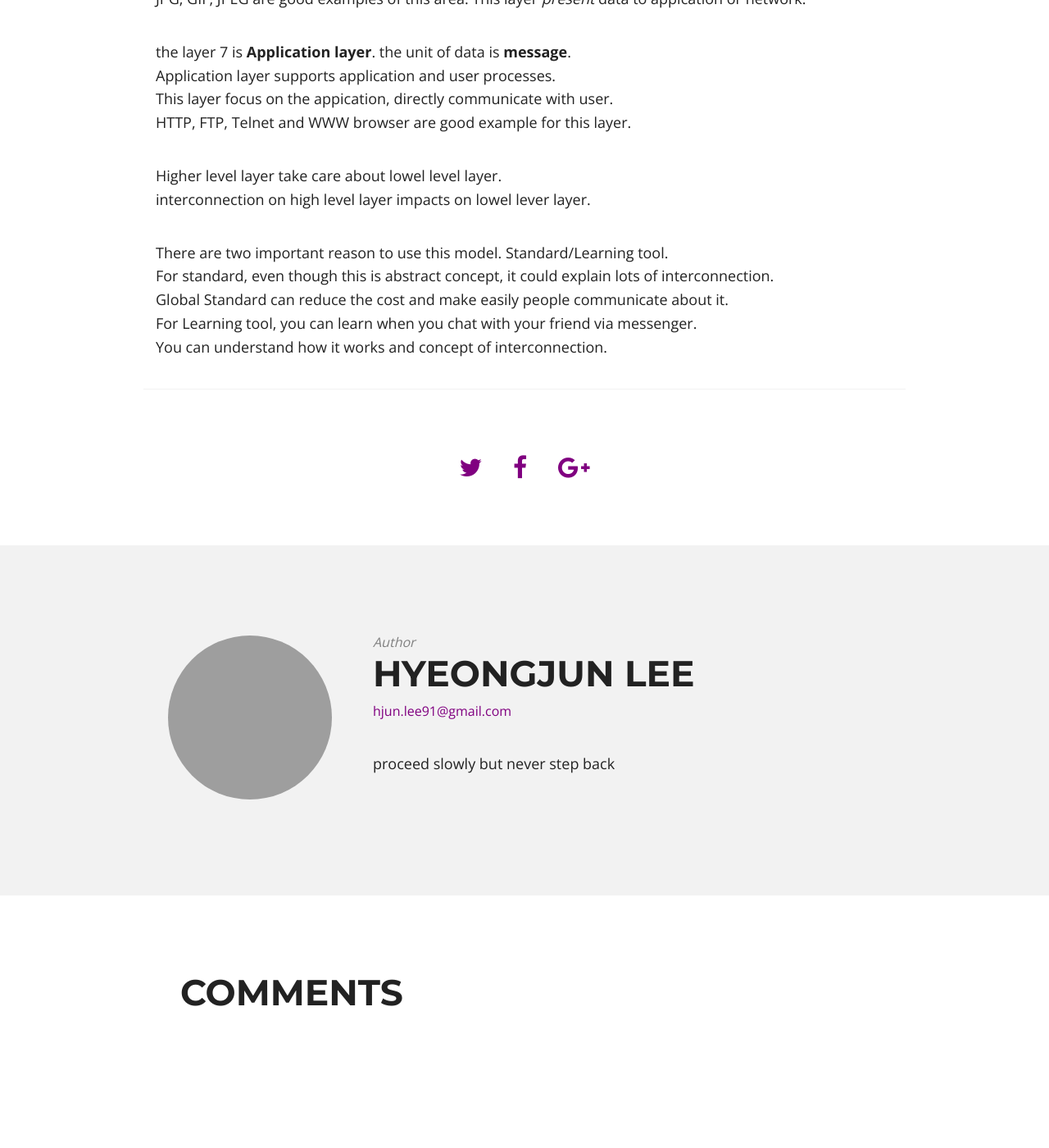
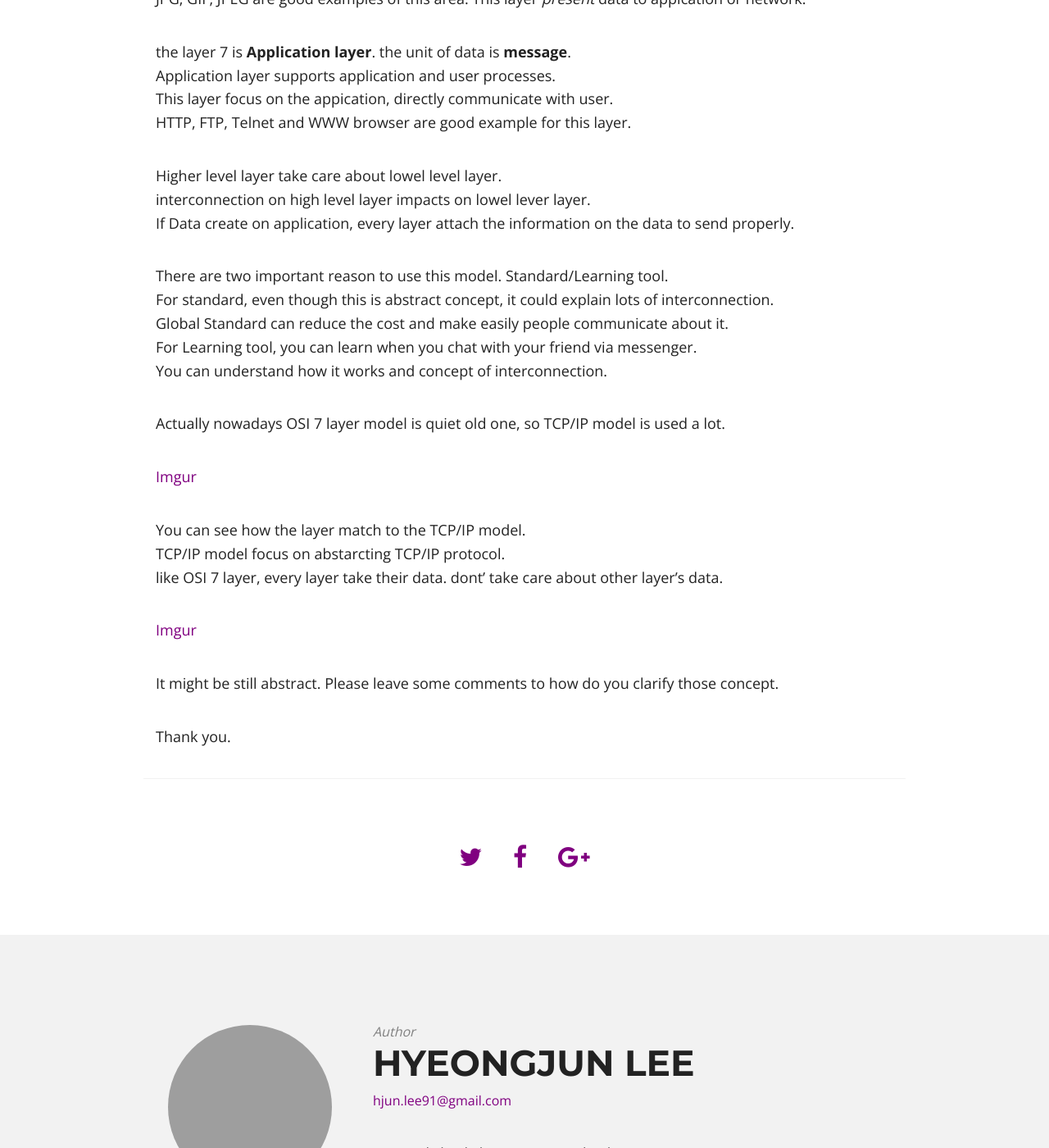
Before and after one commit to hjunlee91/hjunlee91.github.io, a Jekyll site: the page built from _posts/2019-12-17-osi_model.md, in a window 1280 px wide and 1400 px high, scrolled down 2403 px. Shown: the whole window at 82% size. Built offline with Jekyll 4.4.1, drawn with Linux system fonts in a browser that asks for light colours; nearby versions of some CDN libraries; comment, search, counter and statistics services are not loaded.

Commit message:
2019-12-18 01:28 [post] OSI Model post on the blog
1. add temp_post osi model to post

```diff
--- a/temp_post/2019-12-10-osi_model.md
+++ b/_posts/2019-12-17-osi_model.md
@@ -79,9 +79,24 @@ HTTP, FTP, Telnet and WWW browser are good example for this layer.<br>
 
 Higher level layer take care about lowel level layer.<br>
 interconnection on high level layer impacts on lowel lever layer.<br>
+If Data create on application, every layer attach the information on the data to send properly.<br>
 
 There are two important reason to use this model. Standard/Learning tool.<br>
 For standard, even though this is abstract concept, it could explain lots of interconnection.<br>
 Global Standard can reduce the cost and make easily people communicate about it.<br>
 For Learning tool, you can learn when you chat with your friend via messenger.<br>
 You can understand how it works and concept of interconnection.<br>
+
+Actually nowadays OSI 7 layer model is quiet old one, so TCP/IP model is used a lot.<br>
+
+[Imgur](https://i.imgur.com/Z3cc6Gy.png)
+
+You can see how the layer match to the TCP/IP model.<br>
+TCP/IP model focus on abstarcting TCP/IP protocol.<br>
+like OSI 7 layer, every layer take their data. dont' take care about other layer's data.<br>
+
+[Imgur](https://i.imgur.com/R9rbV96.png)
+
+It might be still abstract. Please leave some comments to how do you clarify those concept.<br>
+
+Thank you.<br>
```
Also changed, not shown: other parts of _posts/2019-12-17-osi_model.md (+1 -1 lines).
